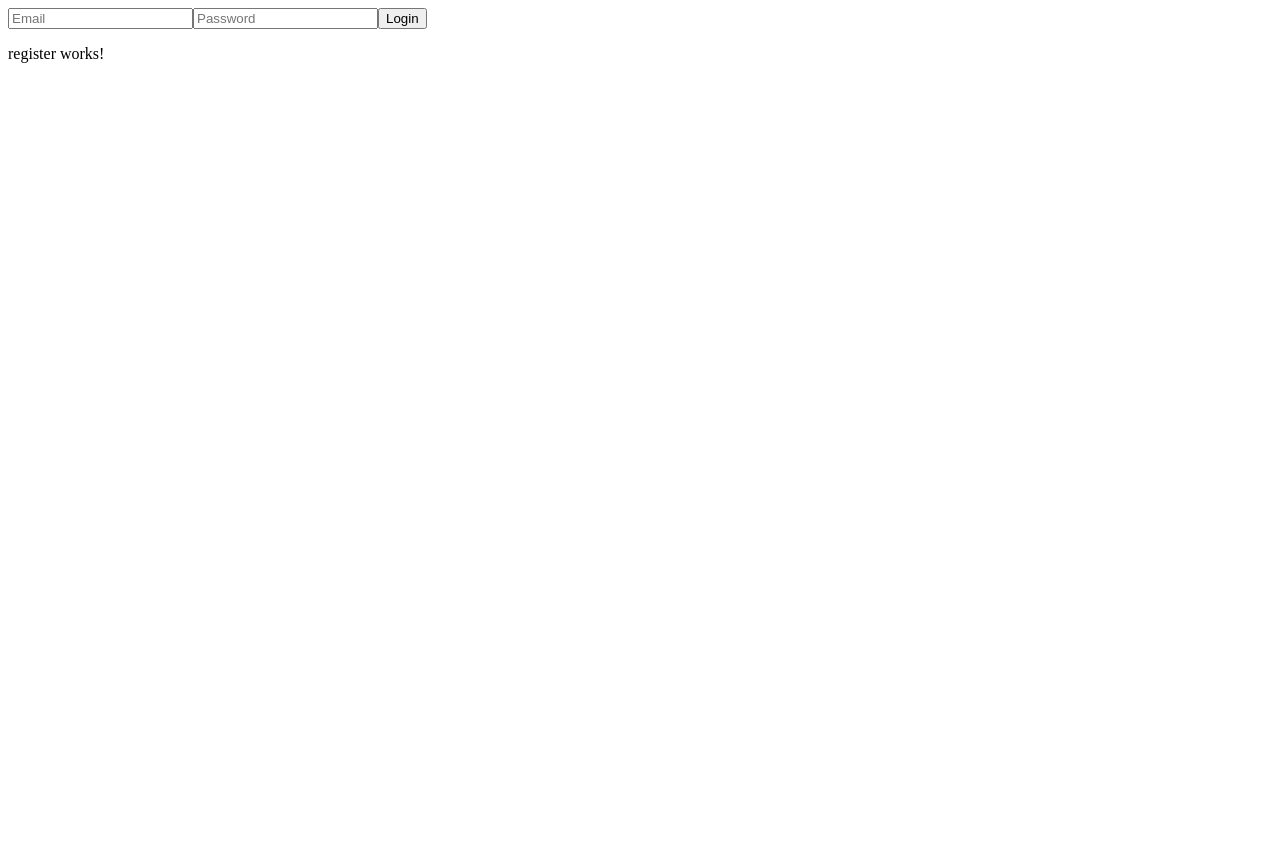
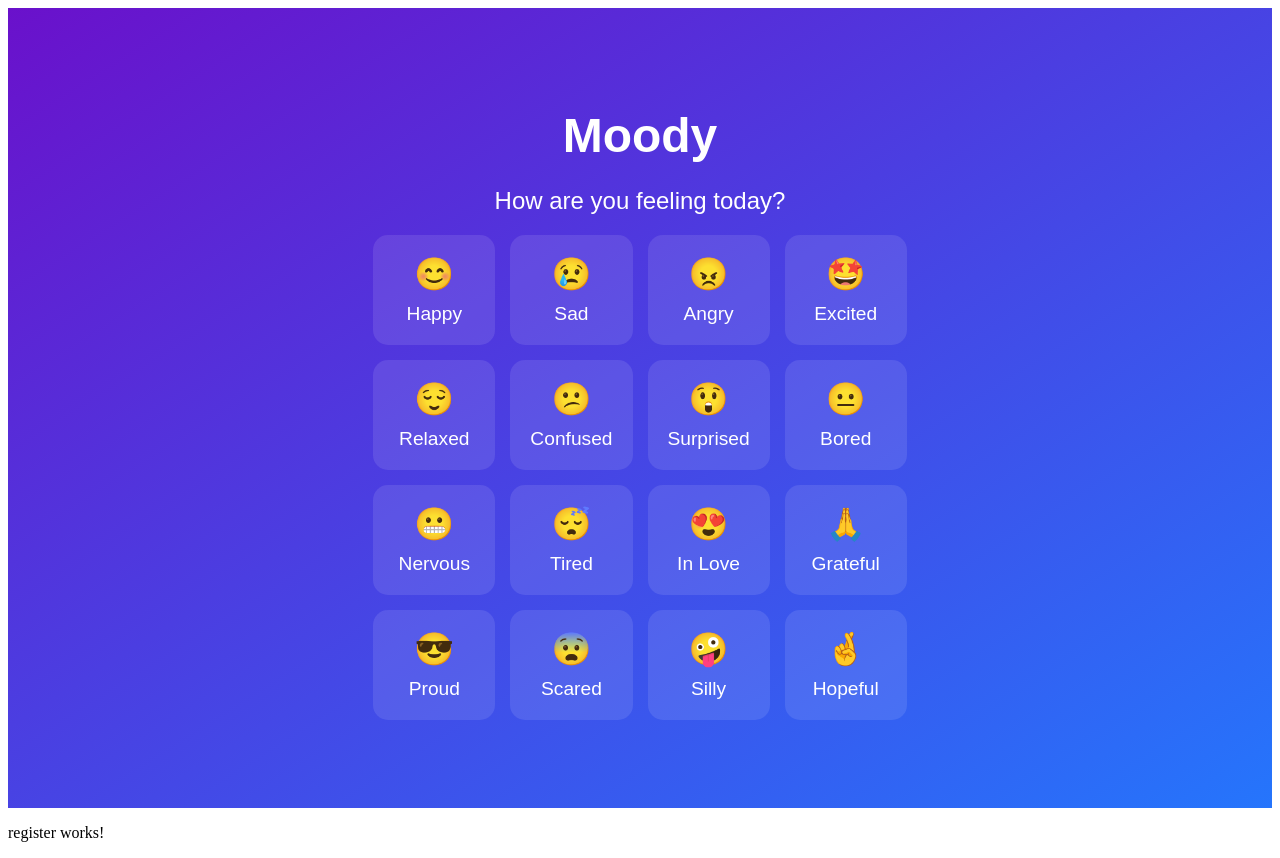
Before and after one commit to teodorat63/moody-f, an Angular app: page / in a window 1280 px wide. Before the commit the page ends 800 px from the top, so only its background shows below. Built offline with nearby package versions, Linux system fonts and the light colour scheme.

Commit message:
Created dashboard

```diff
--- a/src/app/app.routes.ts
+++ b/src/app/app.routes.ts
@@ -4,8 +4,14 @@ export const routes: Routes = [
   {path: '',
     pathMatch:'full',
     loadComponent: () => {
-      return import('./components/login/login.component').then( m => m.LoginComponent)
+      return import('./components/moody/moody.component').then(m => m.MoodyComponent)
     }
   },
+  {
+    path:'signup',
+    loadComponent: () => {
+      return import('./components/register/register.component').then(m => m.RegisterComponent)
+    }
+  }
 
 ];
--- /dev/null
+++ b/src/app/components/moody/moody.component.html
@@ -0,0 +1,22 @@
+<!DOCTYPE html>
+<html lang="en">
+<head>
+    <meta charset="UTF-8">
+    <meta name="viewport" content="width=device-width, initial-scale=1.0">
+    <title>Moody</title>
+</head>
+<body>
+    <div class="container">
+        <h1 class="title">Moody</h1>
+        <p class="subtitle">How are you feeling today?</p>
+        <div class="moods">
+            <div class="mood" *ngFor="let mood of moods" [attr.data-mood]="mood.name" (click)="setMood(mood.name)">
+                {{ mood.icon }} <span>{{ mood.name }}</span>
+            </div>
+        </div>
+        <button id="createPlaylist" class="hidden">Create Playlist</button>
+    </div>
+
+    <script src="script.js"></script>
+</body>
+</html>
--- /dev/null
+++ b/src/app/components/moody/moody.component.scss
@@ -0,0 +1,80 @@
+body {
+  margin: 0;
+  padding: 0;
+  font-family: Arial, sans-serif;
+  background: linear-gradient(to bottom right, #6a11cb, #2575fc);
+  color: white;
+  display: flex;
+  align-items: center;
+  justify-content: center;
+  height: 100vh;
+}
+
+.container {
+  text-align: center;
+}
+
+.title {
+  font-size: 3rem;
+  margin-bottom: 10px;
+}
+
+.subtitle {
+  font-size: 1.5rem;
+  margin-bottom: 20px;
+}
+
+.moods {
+  display: grid;
+  grid-template-columns: repeat(4, 1fr);
+  gap: 15px;
+  margin-bottom: 20px;
+}
+
+.mood {
+  display: flex;
+  flex-direction: column;
+  align-items: center;
+  justify-content: center;
+  background: rgba(255, 255, 255, 0.1);
+  padding: 20px;
+  border-radius: 15px;
+  font-size: 2rem;
+  cursor: pointer;
+  transition: all 0.3s ease-in-out;
+
+  span {
+      margin-top: 10px;
+      font-size: 1.2rem;
+  }
+
+  &:hover {
+      background: white;
+      color: black;
+      transform: scale(1.1);
+  }
+}
+
+.selected {
+  background: white;
+  color: black;
+}
+
+button {
+  background: #ff4081;
+  border: none;
+  padding: 10px 20px;
+  font-size: 1.2rem;
+  color: white;
+  border-radius: 20px;
+  cursor: pointer;
+  transition: background 0.3s;
+
+  &:hover {
+      background: #e91e63;
+  }
+
+  &.hidden {
+      display: none;
+  }
+}
--- /dev/null
+++ b/src/app/components/moody/moody.component.ts
@@ -0,0 +1,49 @@
+import { CommonModule } from '@angular/common';
+import { Component, OnInit } from '@angular/core';
+
+@Component({
+  selector: 'app-moody',
+  templateUrl: './moody.component.html',
+  imports: [CommonModule],
+  styleUrls: ['./moody.component.scss']
+})
+export class MoodyComponent implements OnInit {
+  selectedMood: string | null = null;
+
+  moods = [
+    { name: 'Happy', icon: '😊' },
+    { name: 'Sad', icon: '😢' },
+    { name: 'Angry', icon: '😠' },
+    { name: 'Excited', icon: '🤩' },
+    { name: 'Relaxed', icon: '😌' },
+    { name: 'Confused', icon: '😕' },
+    { name: 'Surprised', icon: '😲' },
+    { name: 'Bored', icon: '😐' },
+    { name: 'Nervous', icon: '😬' },
+    { name: 'Tired', icon: '😴' },
+    { name: 'In Love', icon: '😍' },
+    { name: 'Grateful', icon: '🙏' },
+    { name: 'Proud', icon: '😎' },
+    { name: 'Scared', icon: '😨' },
+    { name: 'Silly', icon: '🤪' },
+    { name: 'Hopeful', icon: '🤞' },
+    // { name: 'Annoyed', icon: '🙄' },
+    // { name: 'Determined', icon: '💪' },
+    // { name: 'Lonely', icon: '🥺' },
+    // { name: 'Frustrated', icon: '😤' },
+    // { name: 'Shy', icon: '😊' },
+    // { name: 'Lazy', icon: '🛌' },
+    // { name: 'Sick', icon: '🤒' },
+    // { name: 'Peaceful', icon: '☮️' }
+  ];
+
+
+
+  setMood(mood: string) {
+    this.selectedMood = mood;
+  }
+
+  ngOnInit(): void {
+
+  }
+}
```
Also changed, not shown: src/app/components/moody/moody.script.js (added, +13 -0 lines), 1 other file (tests, documents, lock files or other folders).
